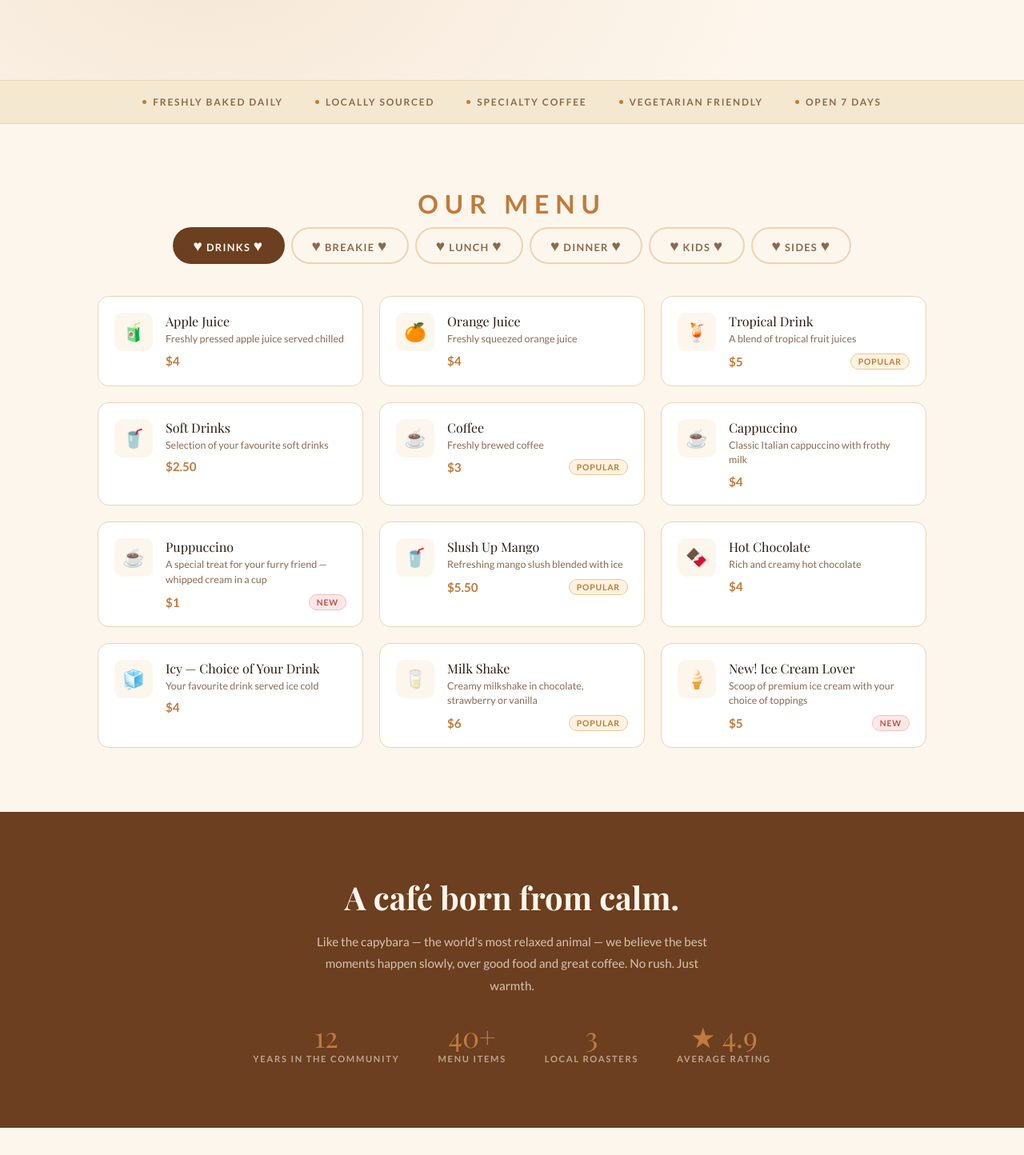
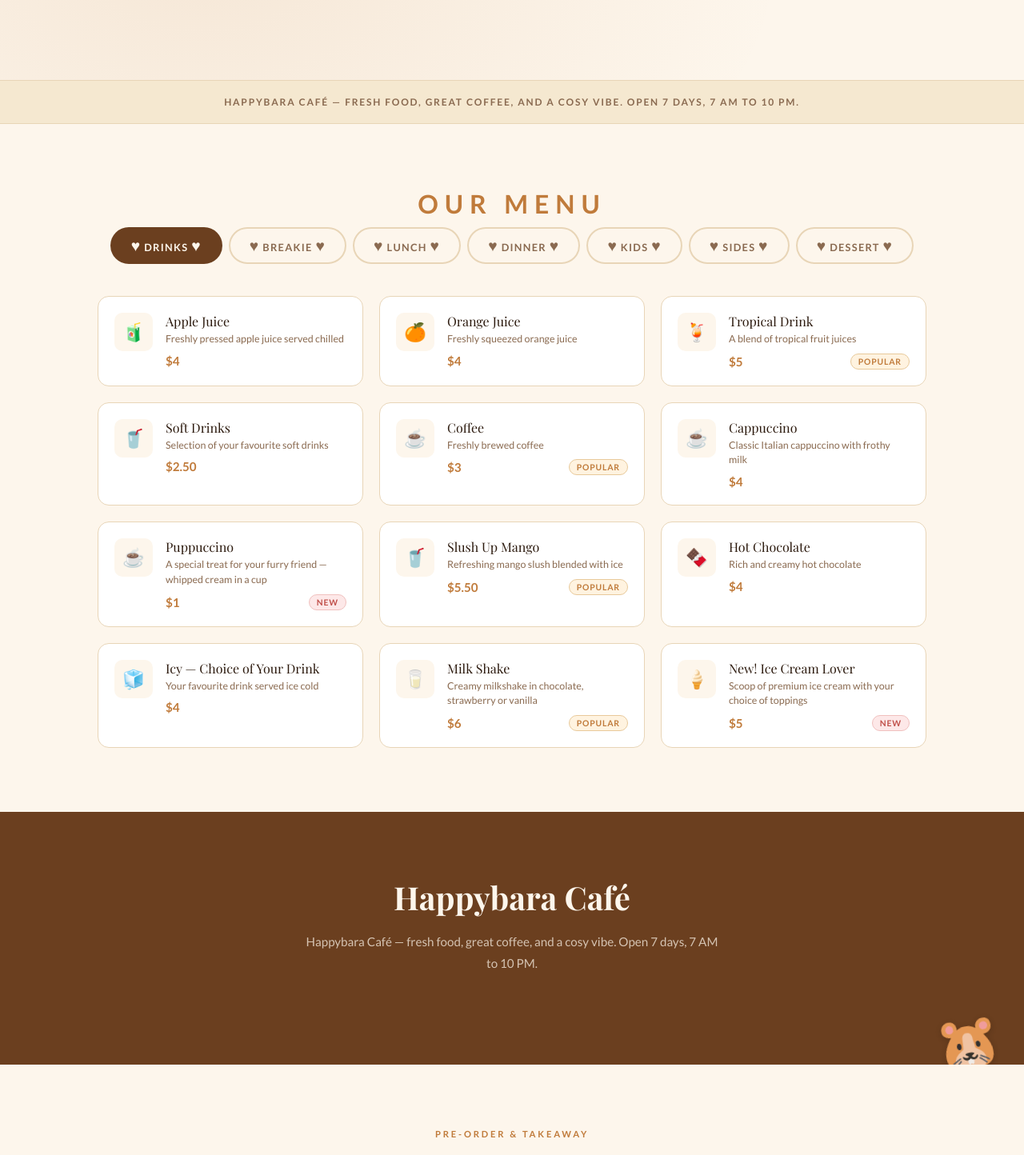
Before and after one commit to welldesignedsystem/happybara, a Next.js app: page / in a window 1280 px wide. Shown: the part 700-2144 px from the top of the page at 80% size. Built offline with nearby package versions, Linux system fonts and the light colour scheme; no server answers; a web font is replaced by a local one.

Commit message:
Refactor AboutStrip and Ribbon components for improved clarity; add dessert menu items to MenuSection

```diff
--- a/app/components/AboutStrip.tsx
+++ b/app/components/AboutStrip.tsx
@@ -1,14 +1,9 @@
 export default function AboutStrip() {
   return (
     <section className="about-strip" id="about">
-      <h2>A café born from calm.</h2>
-      <p>Like the capybara — the world&apos;s most relaxed animal — we believe the best moments happen slowly, over good food and great coffee. No rush. Just warmth.</p>
-      <div className="about-stats">
-        <div className="stat-item"><span className="stat-num">12</span><span className="stat-label">Years in the Community</span></div>
-        <div className="stat-item"><span className="stat-num">40+</span><span className="stat-label">Menu Items</span></div>
-        <div className="stat-item"><span className="stat-num">3</span><span className="stat-label">Local Roasters</span></div>
-        <div className="stat-item"><span className="stat-num">★ 4.9</span><span className="stat-label">Average Rating</span></div>
-      </div>
+      <div className="capybara-peek">🐹</div>
+      <h2>Happybara Café</h2>
+      <p>Happybara Café — fresh food, great coffee, and a cosy vibe. Open 7 days, 7 AM to 10 PM.</p>
     </section>
   )
 }
--- a/app/components/MenuSection.tsx
+++ b/app/components/MenuSection.tsx
@@ -44,6 +44,14 @@ const menuData: Record<string, MenuItem[]> = {
     { icon: '🥣', name: 'Yogurt Bundle', desc: 'Creamy yogurt with toppings', price: '$3', tags: [] },
     { icon: '🥗', name: 'Healthy Starter', desc: 'Fresh greens and veggies to start your meal right', price: '$7', tags: [{ label: 'Veg', className: 'veg' }] },
   ],
+  dessert: [
+    { icon: '🥛', name: 'Milk Shake', desc: 'Creamy milkshake in chocolate, strawberry or vanilla', price: '$3', tags: [] },
+    { icon: '🍦', name: 'Ice Cream', desc: 'Scoop of premium ice cream', price: '$5', tags: [] },
+    { icon: '🧊', name: 'Fruity Freeze', desc: 'Refreshing fruity frozen treat', price: '$5.50', tags: [] },
+    { icon: '🍮', name: 'Fried Ice Cream', desc: 'Crispy coated fried ice cream with toppings', price: '$5', tags: [] },
+    { icon: '🧊', name: 'Slushy Crush', desc: 'Ice cold slushy crush in your choice of flavour', price: '$4.20', tags: [] },
+    { icon: '🍓', name: 'A Healthy Surprise', desc: 'A delightful and healthy treat to finish your meal', price: '$6', tags: [] },
+  ],
   lunch: [
     { icon: '🥗', name: 'Salad', desc: 'Fresh garden salad with your choice of dressing', price: '$10', tags: [{ label: 'Veg', className: 'veg' }] },
     { icon: '🥗', name: 'Salad Combo', desc: 'Hearty salad combo with your choice of protein', price: '$14', tags: [] },
@@ -85,7 +93,7 @@ const menuData: Record<string, MenuItem[]> = {
   ],
 }
 
-const tabs = ['drinks', 'breakie', 'lunch', 'dinner', 'kids', 'sides']
+const tabs = ['drinks', 'breakie', 'lunch', 'dinner', 'kids', 'sides', 'dessert']
 
 export default function MenuSection({ onAddToOrder }: { onAddToOrder: (name: string, price: number) => void }) {
   const [activeTab, setActiveTab] = useState('drinks')
@@ -107,7 +115,7 @@ export default function MenuSection({ onAddToOrder }: { onAddToOrder: (name: str
             className={`tab-btn${activeTab === tab ? ' active' : ''}`}
             onClick={() => setActiveTab(tab)}
           >
-            {tab === 'drinks' ? <><span style={{fontSize:'1.5em'}}>♥</span> Drinks <span style={{fontSize:'1.5em'}}>♥</span></> : tab === 'breakie' ? <><span style={{fontSize:'1.5em'}}>♥</span> Breakie <span style={{fontSize:'1.5em'}}>♥</span></> : tab === 'lunch' ? <><span style={{fontSize:'1.5em'}}>♥</span> Lunch <span style={{fontSize:'1.5em'}}>♥</span></> : tab === 'dinner' ? <><span style={{fontSize:'1.5em'}}>♥</span> Dinner <span style={{fontSize:'1.5em'}}>♥</span></> : tab === 'kids' ? <><span style={{fontSize:'1.5em'}}>♥</span> Kids <span style={{fontSize:'1.5em'}}>♥</span></> : <><span style={{fontSize:'1.5em'}}>♥</span> Sides <span style={{fontSize:'1.5em'}}>♥</span></>}
+            {tab === 'drinks' ? <><span style={{fontSize:'1.5em'}}>♥</span> Drinks <span style={{fontSize:'1.5em'}}>♥</span></> : tab === 'breakie' ? <><span style={{fontSize:'1.5em'}}>♥</span> Breakie <span style={{fontSize:'1.5em'}}>♥</span></> : tab === 'lunch' ? <><span style={{fontSize:'1.5em'}}>♥</span> Lunch <span style={{fontSize:'1.5em'}}>♥</span></> : tab === 'dinner' ? <><span style={{fontSize:'1.5em'}}>♥</span> Dinner <span style={{fontSize:'1.5em'}}>♥</span></> : tab === 'kids' ? <><span style={{fontSize:'1.5em'}}>♥</span> Kids <span style={{fontSize:'1.5em'}}>♥</span></> : tab === 'sides' ? <><span style={{fontSize:'1.5em'}}>♥</span> Sides <span style={{fontSize:'1.5em'}}>♥</span></> : <><span style={{fontSize:'1.5em'}}>♥</span> Dessert <span style={{fontSize:'1.5em'}}>♥</span></>}
           </button>
         ))}
       </div>
--- a/app/components/Ribbon.tsx
+++ b/app/components/Ribbon.tsx
@@ -2,11 +2,7 @@ export default function Ribbon() {
   return (
     <div className="ribbon">
       <div className="ribbon-inner">
-        <div className="ribbon-item"><div className="ribbon-dot"></div> Freshly Baked Daily</div>
-        <div className="ribbon-item"><div className="ribbon-dot"></div> Locally Sourced</div>
-        <div className="ribbon-item"><div className="ribbon-dot"></div> Specialty Coffee</div>
-        <div className="ribbon-item"><div className="ribbon-dot"></div> Vegetarian Friendly</div>
-        <div className="ribbon-item"><div className="ribbon-dot"></div> Open 7 Days</div>
+        Happybara Café — fresh food, great coffee, and a cosy vibe. Open 7 days, 7 AM to 10 PM.
       </div>
     </div>
   )
--- a/app/globals.css
+++ b/app/globals.css
@@ -75,9 +75,10 @@ nav {
 .menu-tag.veg { background: #EEF4EC; color: #7A9E6F; border-color: #C0D8B8; }
 .menu-tag.new { background: #FDE8E8; color: #C0504A; border-color: #F0C0BE; }
 
-.about-strip { background: var(--warm-brown); padding: 5rem 2rem; text-align: center; }
+.about-strip { background: var(--warm-brown); padding: 5rem 2rem; text-align: center; position: relative; overflow: hidden; }
 .about-strip h2 { font-family: 'Playfair Display', serif; font-size: clamp(1.6rem, 3.5vw, 2.5rem); color: var(--cream); margin-bottom: 1rem; }
 .about-strip p { color: rgba(253,246,236,0.72); max-width: 520px; margin: 0 auto 2rem; font-size: 0.95rem; line-height: 1.8; }
+.capybara-peek { position: absolute; bottom: -10px; right: 30px; font-size: 4rem; transform: rotate(-10deg); opacity: 0.9; filter: drop-shadow(0 2px 4px rgba(0,0,0,0.2)); }
 .about-stats { display: flex; justify-content: center; gap: 3rem; flex-wrap: wrap; }
 .stat-item { text-align: center; }
 .stat-num { font-family: 'Playfair Display', serif; font-size: 2.2rem; color: var(--caramel); display: block; line-height: 1; }
```
